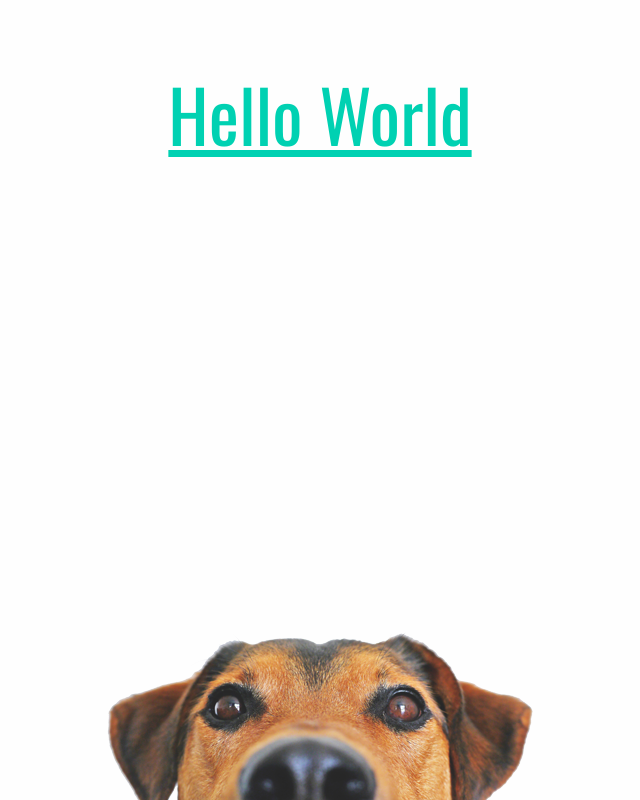
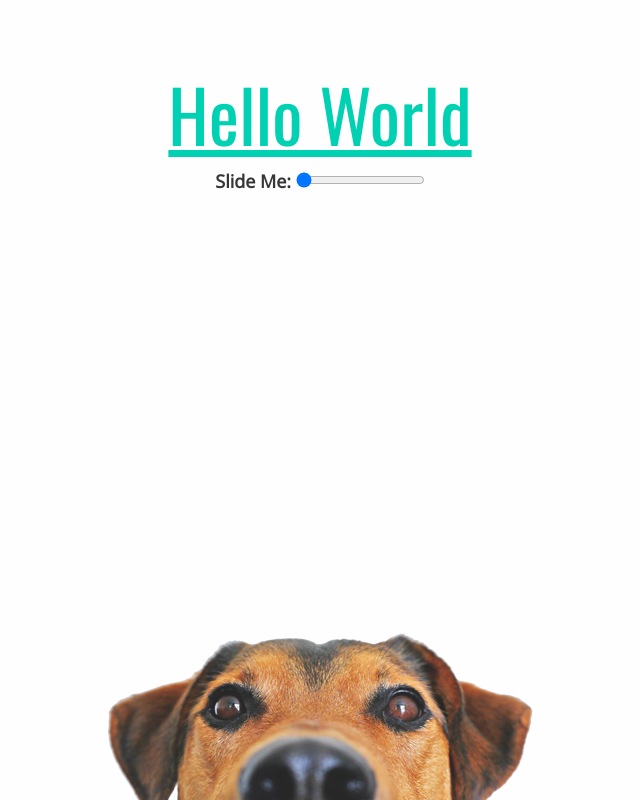
Before and after one commit to joshrosenhanst/webpack-react, a React app: page / in a window 1280 px wide. Shown: the whole page, without its empty margins (320-960 px from the left). Built offline with nearby package versions, Linux system fonts and the light colour scheme.

Commit message:
add simple interactivity to show off public class fields syntax implementation

```diff
--- a/src/App.jsx
+++ b/src/App.jsx
@@ -1,14 +1,30 @@
 import React, { Component } from 'react';
 import DogFooter from './DogFooter';
+import DogSlider from './DogSlider';
 
 class App extends Component {
+  constructor(props){
+    super(props);
+    this.state = {
+      position: 0
+    };
+  }
+  handleSliderChange = (position) => {
+    this.setState({
+      position: position
+    });
+  }
   render(){
     return (
       <>
       <main id="site-main">
         <h1>Hello World</h1>
+        <DogSlider
+          position={this.state.position}
+          onSliderChange={this.handleSliderChange}
+        />
       </main>
-      <DogFooter />
+      <DogFooter position={this.state.position} />
       </>
     );
   }
--- a/src/DogFooter.jsx
+++ b/src/DogFooter.jsx
@@ -2,10 +2,19 @@ import React, { Component } from 'react';
 import dog from './assets/img/dog.png';
 
 class DogFooter extends Component {
+  getStyles = () => {
+    let verticalPosition = (this.props.position ? -(this.props.position) : 0);
+    let rotation = (this.props.position ? (1.8 * this.props.position) : 0);
+    return {
+      transform:  `translateY(${verticalPosition}%) rotate(${rotation}deg)`
+    };
+  }
   render(){
     return (
       <footer>
-        <img id="dog_footer" src={dog} alt="Transparent Dog footer"/>
+        <img id="dog_footer" src={dog} alt="Transparent Dog footer"
+          style={this.getStyles()}
+        />
       </footer>
     );
   }
--- /dev/null
+++ b/src/DogSlider.jsx
@@ -0,0 +1,20 @@
+import React, { Component } from 'react';
+
+class DogSlider extends Component {
+  handleChange = (event) => {
+    this.props.onSliderChange(parseInt(event.target.value), 10);
+  };
+  render(){
+    return (
+      <label>
+        <strong>Slide Me: </strong>
+        <input type="range" min="0" max="100" step="1"
+          value={this.props.position}
+          onChange={this.handleChange}
+        />
+      </label>
+    );
+  }
+}
+
+export default DogSlider;
```
